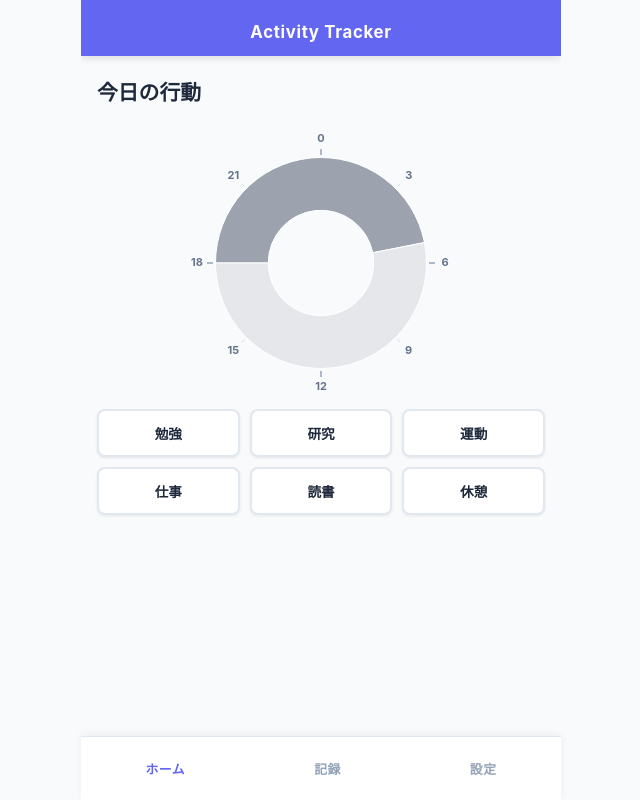
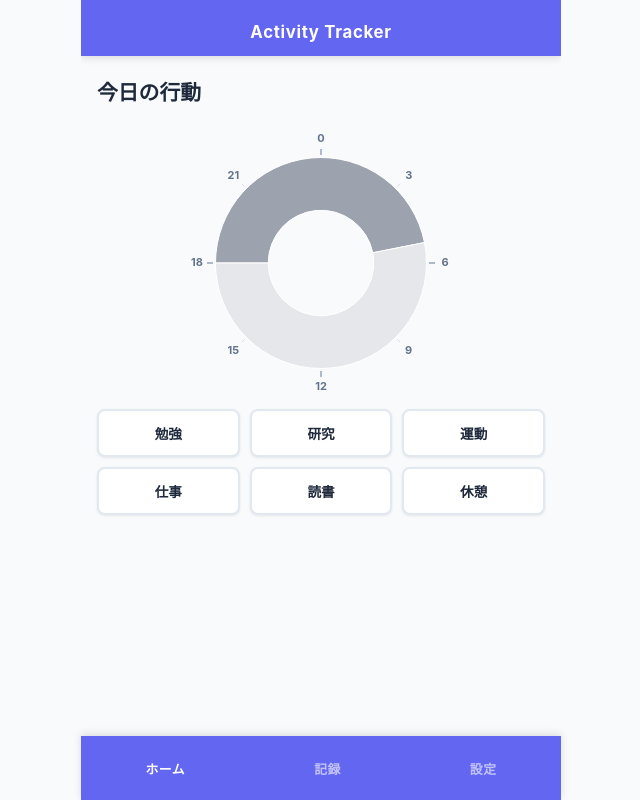
Before and after one commit to yousuke43/timer, a website built with Vite: page index.html in a window 1280 px wide. Shown: the whole page, without its empty margins (319-959 px from the left). Built offline with nearby package versions, Linux system fonts and the light colour scheme.

Commit message:
Apply theme color to tab bar background

```diff
--- a/src/styles/main.css
+++ b/src/styles/main.css
@@ -147,9 +147,8 @@ button {
   /* safe-area 分を高さに加算（ノッチ端末のホームバー対策） */
   min-height: calc(var(--tab-height) + var(--safe-bottom));
   padding-bottom: var(--safe-bottom);
-  background: var(--bg-card);
-  border-top: 1px solid var(--border);
-  box-shadow: 0 -2px 8px rgba(0, 0, 0, 0.05);
+  background: var(--primary);
+  box-shadow: 0 -2px 8px rgba(0, 0, 0, 0.12);
 }
 
 .tab-item {
@@ -158,13 +157,13 @@ button {
   align-items: center;
   gap: 2px;
   padding: 8px 16px;
-  color: var(--text-muted);
+  color: rgba(255, 255, 255, 0.6);
   transition: color 0.2s;
   border-radius: var(--radius-sm);
 }
 
 .tab-item.active {
-  color: var(--primary);
+  color: #ffffff;
 }
 
 .tab-label {
```
